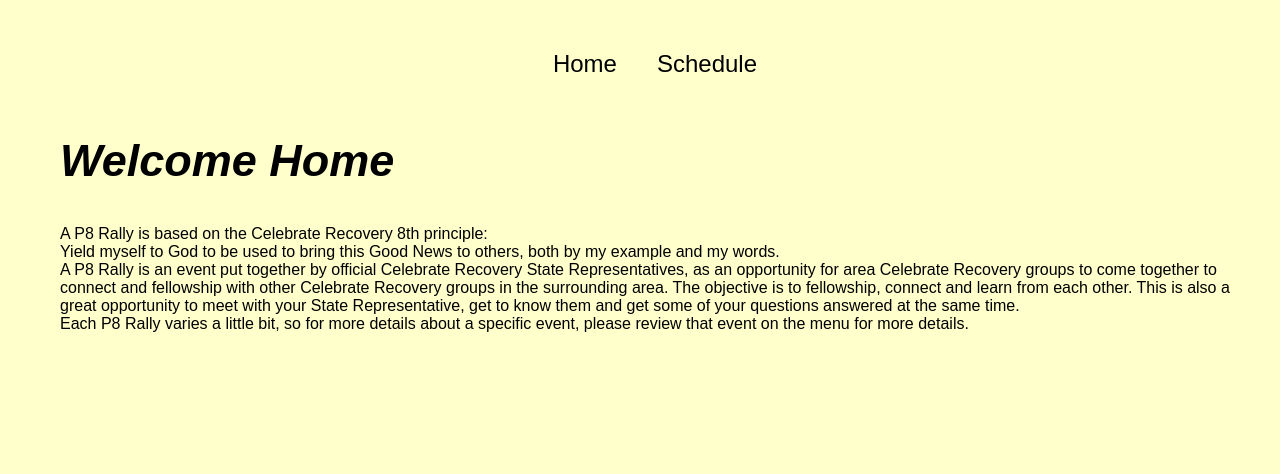
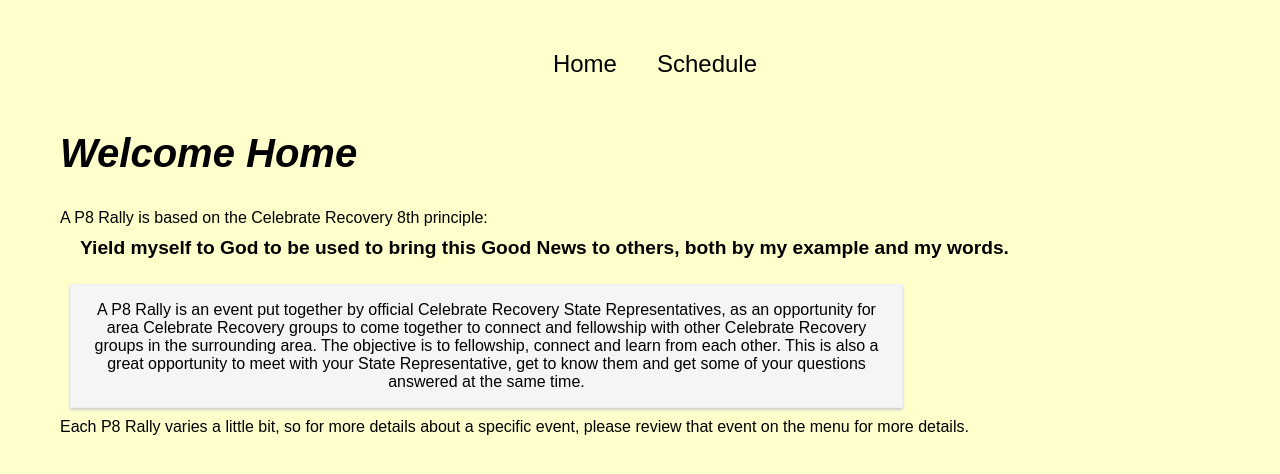
Before and after one commit to danocolombo/p8-s3-react, a React (Create React App) app: page / in a window 1280 px wide. Shown: the top 474 px of the page. Built offline with nearby package versions, Linux system fonts and the light colour scheme.

Commit message:
styling improved

```diff
--- a/src/components/Home/Home.css
+++ b/src/components/Home/Home.css
@@ -4,7 +4,7 @@
 h1 {
 	font-style: italic;
 	font-weight: bolder;
-	font-size: 45px;
+	font-size: 40px;
 }
 .Principle {
 	padding-left:20px;
@@ -13,6 +13,21 @@
 	font-size: 1.2em;
 
 }
-Message {
-	padding-left: 40px;
+.Message {
+	padding-left:20px;
+	padding-top:10px;
+	padding-bottom: 15px;
+	font-weight: bold;
+	font-size: 1.2em;
 }
+.BoxMessage {
+	background-color: whitesmoke;
+	width: 70%;
+    padding: 16px;
+    text-align: center;
+    border: 1px solid #eee;
+    box-shadow: 0 2px 3px #ccc;
+    margin: 10px;
+    box-sizing: border-box;
+    cursor: pointer;
+}
--- a/src/components/Home/Home.js
+++ b/src/components/Home/Home.js
@@ -1,15 +1,15 @@
 import React, { Component } from 'react';
 
-import classes from './Home.css';
+import './Home.css';
 const Home = (props) => (
 	<section>
 		<h1>Welcome Home</h1>
 		<div>
 			<div>A P8 Rally is based on the Celebrate Recovery 8th principle:</div>
 
-			<div className={classes.Message}>Yield myself to God to be used to bring this Good News to others, both by my example and my words.</div>
+			<div className="Message">Yield myself to God to be used to bring this Good News to others, both by my example and my words.</div>
 
-			<div>A P8 Rally is an event put together by official Celebrate Recovery State Representatives, as an opportunity for area Celebrate Recovery groups to come together to connect and fellowship with other Celebrate Recovery groups in the surrounding area. The objective is to fellowship, connect and learn from each other. This is also a great opportunity to meet with your State Representative, get to know them and get some of your questions answered at the same time.</div>
+			<div className="BoxMessage">A P8 Rally is an event put together by official Celebrate Recovery State Representatives, as an opportunity for area Celebrate Recovery groups to come together to connect and fellowship with other Celebrate Recovery groups in the surrounding area. The objective is to fellowship, connect and learn from each other. This is also a great opportunity to meet with your State Representative, get to know them and get some of your questions answered at the same time.</div>
 			<div>Each P8 Rally varies a little bit, so for more details about a specific event, please review that event on the menu for more details.</div>
 		</div>
 	</section>
```
